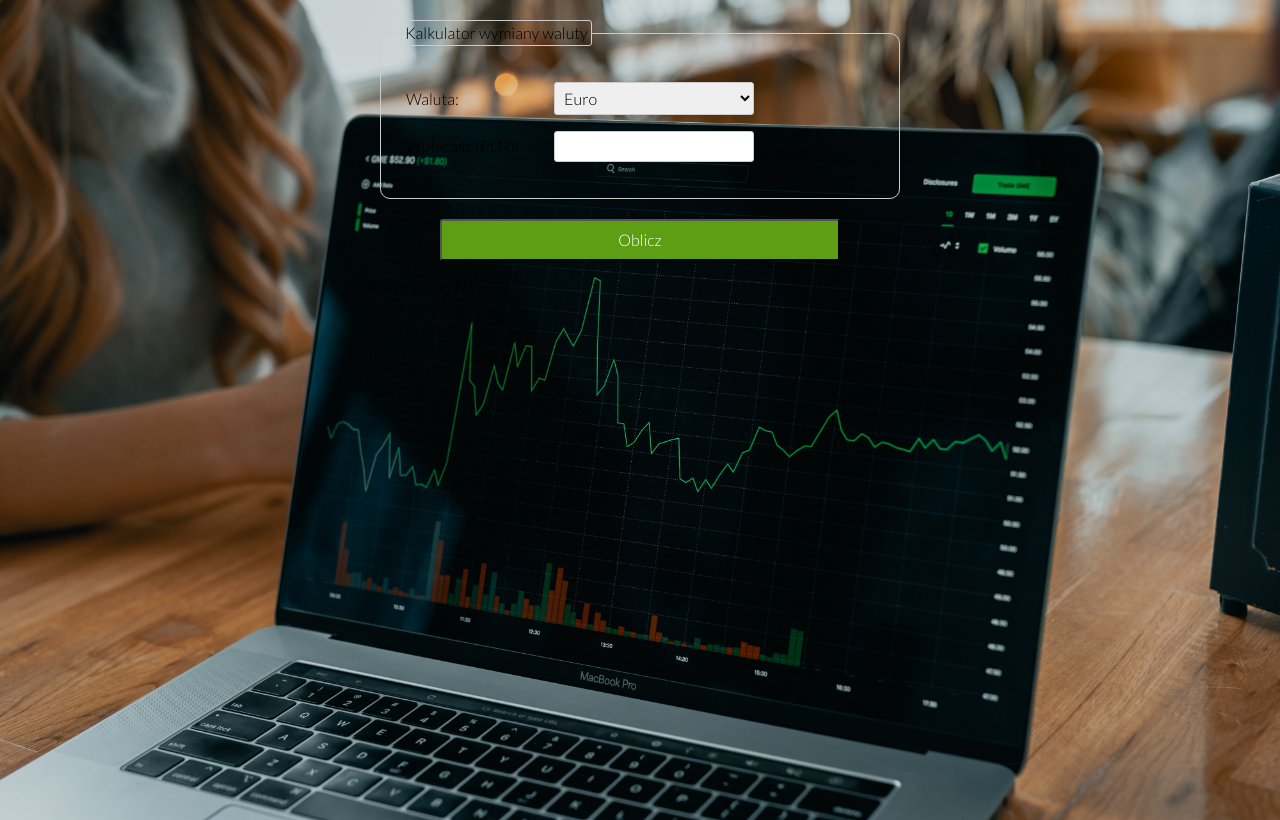
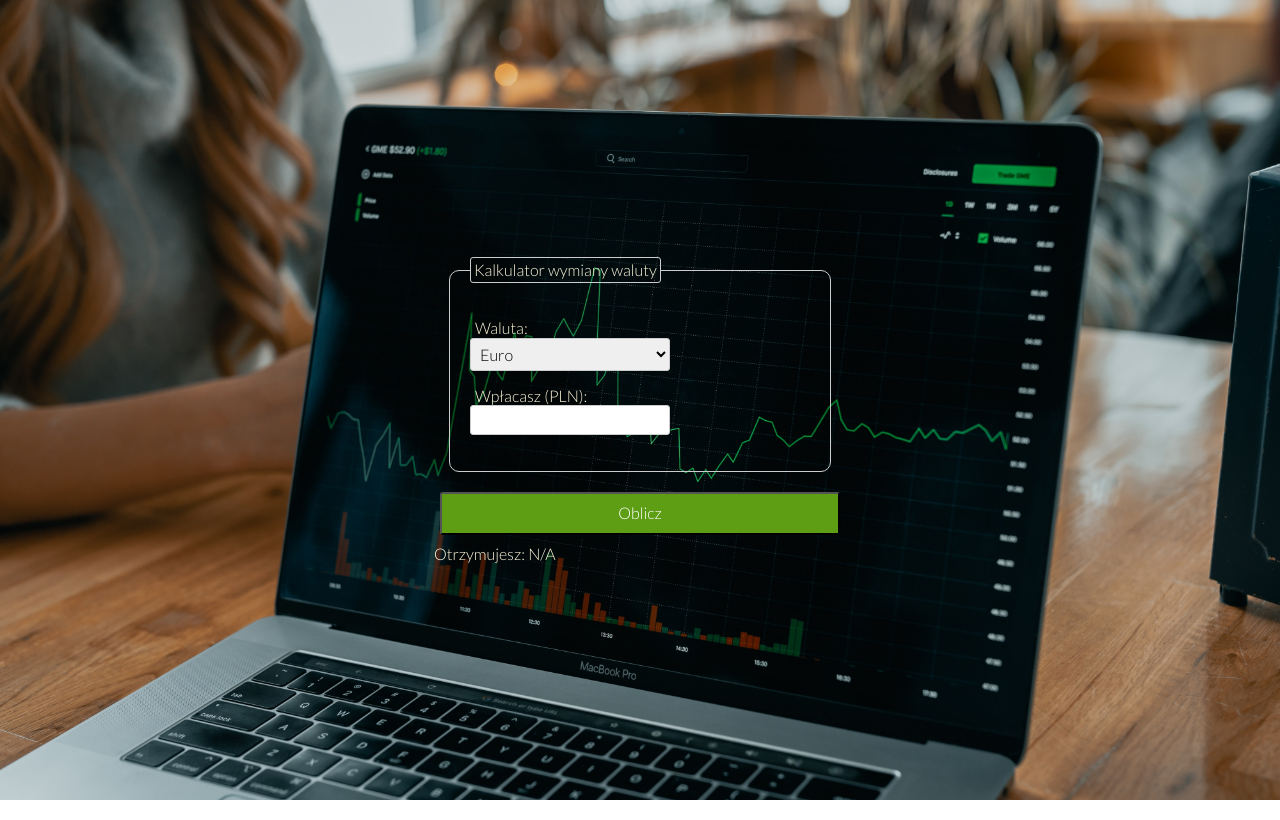
Before and after one commit to MateuszWiktorowicz/cantor, a plain HTML site: page index.html in a window 1280 px wide. Drawn offline with nearby package versions, Linux system fonts and the light colour scheme.

Commit message:
made form on center of the page

```diff
--- a/css/form.css
+++ b/css/form.css
@@ -2,6 +2,7 @@
     width: 140px;
     display: inline-block;
     margin: 0 5px;
+    color: cornsilk;
 }
 
 .form__field {
@@ -42,4 +43,5 @@
     border: 1px solid #ccc;
     padding: 3px;
     border-radius: 3px;
+    color: cornsilk;
 }
--- a/css/style.css
+++ b/css/style.css
@@ -15,4 +15,8 @@ html {
     background-repeat: no-repeat;
     background-position: center;
     min-height: 100vh;
+    display: flex;
+    flex-direction: row;
+    justify-content: center;
+    align-items: center;
 }
--- a/index.html
+++ b/index.html
@@ -46,7 +46,7 @@
             </fieldset>
             <button class="form__button">Oblicz</button>
         </form>
-        <p>
+        <p class="form__labelText">
             Otrzymujesz: <span class="js-exchange">N/A</span>
 
         </p>
```
